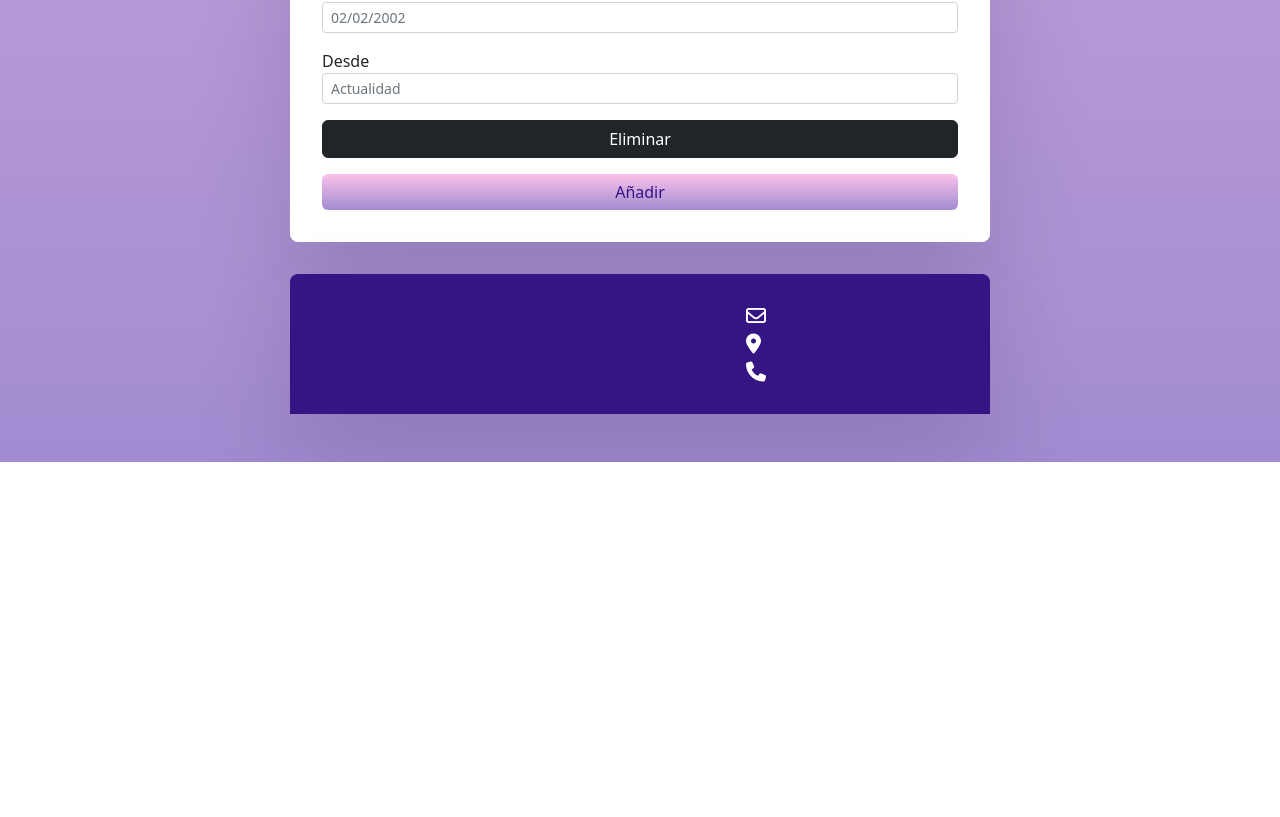
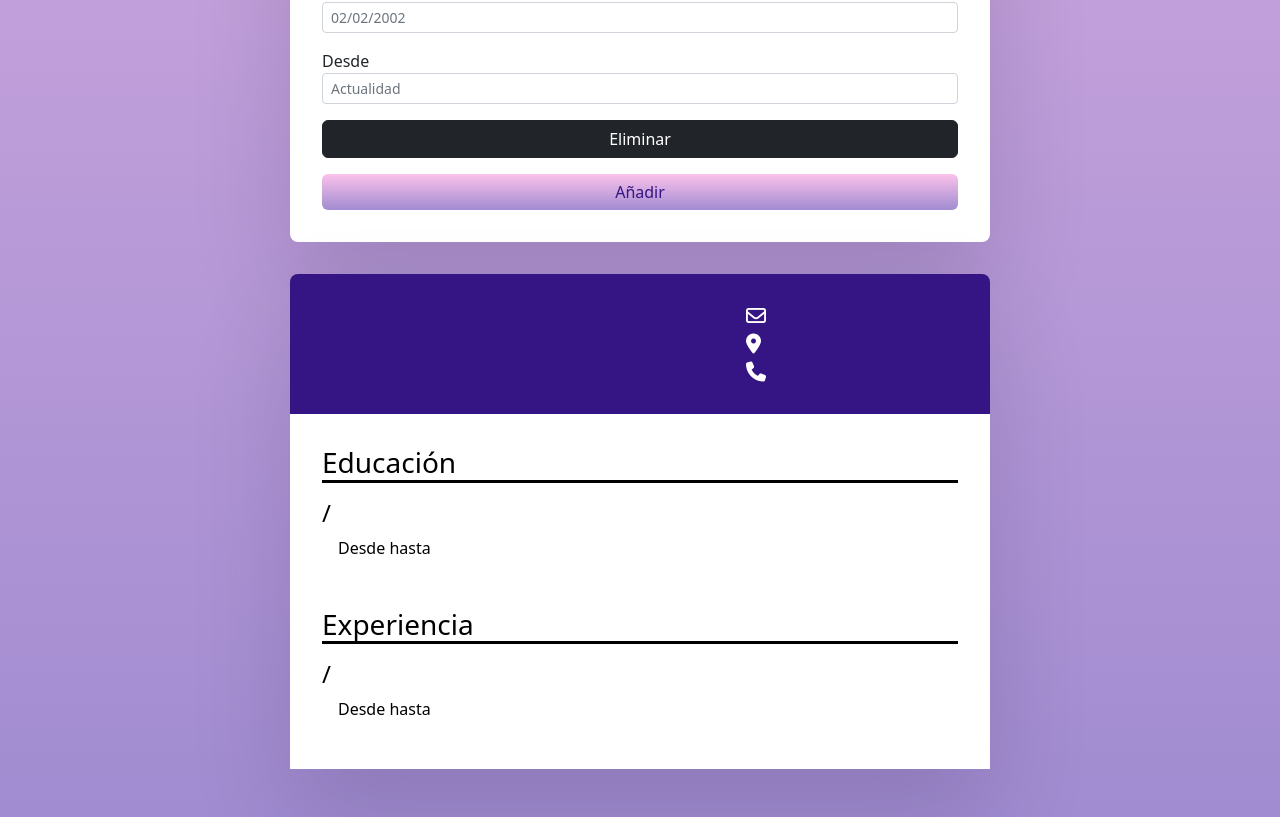
Before and after one commit to venutti/cv-project, a React (Create React App) app: page / in a window 1280 px wide. Shown: the part 1459-2276 px from the top of the page. Before the commit the page ends 1921 px from the top, so only its background shows below. Built offline with nearby package versions, Linux system fonts and the light colour scheme.

Commit message:
Agrega visualización del CV

```diff
--- a/public/style.css
+++ b/public/style.css
@@ -1,4 +1,3 @@
-
 .icon-button {
   cursor: pointer;
   font-size: 24px;
@@ -94,3 +93,27 @@ body {
 .cv-preview .info p {
   margin: 0;
 }
+.cv-preview .preview-subtitle {
+  border-bottom: 3px solid black;
+  margin-bottom: 1rem;
+}
+.cv-preview .education-info,
+.cv-preview .experience-info {
+  padding: 2rem;
+  background-color: #ffffff;
+  color: black;
+}
+.item-preview {
+  margin-bottom: 1rem;
+}
+.item-preview span {
+  opacity: 0.6;
+}
+.item-preview p {
+  margin: 0;
+  display: inline-block;
+  margin-right: 1rem;
+}
+.cv-preview .experience-info {
+  padding-top: 0;
+}
--- /dev/null
+++ b/src/components/CVPreview/EducationItemPreview.js
@@ -0,0 +1,20 @@
+import React from "react";
+
+class EducationItemPreview extends React.Component {
+  render() {
+    const { universityName, city, degree, from, to } = this.props.educationData;
+    return (
+      <div className="item-preview">
+        <h4>
+          {degree} / <span>{universityName}</span>
+        </h4>
+        <p>{city}</p>
+        <p>
+          Desde {from} hasta {to}
+        </p>
+      </div>
+    );
+  }
+}
+
+export default EducationItemPreview;
--- a/src/components/CVPreview/EducationPreview.js
+++ b/src/components/CVPreview/EducationPreview.js
@@ -1,8 +1,20 @@
 import React from "react";
+import EducationItemPreview from "./EducationItemPreview";
 
 class EducationPreview extends React.Component {
+  renderEducationItemPreview(educationData) {
+    return educationData.map((education) => (
+      <EducationItemPreview key={education.id} educationData={education} />
+    ));
+  }
+
   render() {
-    return;
+    return (
+      <div className="education-info">
+        <h3 className="preview-subtitle">Educación</h3>
+        {this.renderEducationItemPreview(this.props.educationData)}
+      </div>
+    );
   }
 }
 
--- /dev/null
+++ b/src/components/CVPreview/ExperienceItemPreview.js
@@ -0,0 +1,20 @@
+import React from "react";
+
+class ExperienceItemPreview extends React.Component {
+  render() {
+    const { position, company, city, from, to } = this.props.experienceData;
+    return (
+      <div className="item-preview">
+        <h4>
+          {position} / <span>{company}</span>
+        </h4>
+        <p>{city}</p>
+        <p>
+          Desde {from} hasta {to}
+        </p>
+      </div>
+    );
+  }
+}
+
+export default ExperienceItemPreview;
--- a/src/components/CVPreview/ExperiencePreview.js
+++ b/src/components/CVPreview/ExperiencePreview.js
@@ -1,8 +1,20 @@
 import React from "react";
+import ExperienceItemPreview from "./ExperienceItemPreview";
 
 class ExperiencePreview extends React.Component {
+  renderExperienceItemPreview(experienceData) {
+    return experienceData.map((experience) => (
+      <ExperienceItemPreview key={experience.id} experienceData={experience} />
+    ));
+  }
+
   render() {
-    return;
+    return (
+      <div className="experience-info">
+        <h3 className="preview-subtitle">Experiencia</h3>
+        {this.renderExperienceItemPreview(this.props.experienceData)}
+      </div>
+    );
   }
 }
 
--- a/src/components/Main.js
+++ b/src/components/Main.js
@@ -2,37 +2,7 @@ import React from "react";
 import uniqid from "uniqid";
 import CVPreview from "./CVPreview/CVPreview";
 import CVForm from "./CVForm/CVForm";
-
-const cvEmpty = {
-  personalData: {
-    firstName: "",
-    lastName: "",
-    title: "",
-    address: "",
-    phoneNumber: "",
-    email: "",
-  },
-  experienceData: [
-    {
-      id: uniqid(),
-      position: "",
-      company: "",
-      city: "",
-      from: "",
-      to: "",
-    },
-  ],
-  educationData: [
-    {
-      id: uniqid(),
-      universityName: "",
-      city: "",
-      degree: "",
-      from: "",
-      to: "",
-    },
-  ],
-};
+import { cvEmpty } from "./assets/cvSamples";
 
 class Main extends React.Component {
   constructor(props) {
--- /dev/null
+++ b/src/components/assets/cvSamples.js
@@ -0,0 +1,81 @@
+import uniqid from "uniqid";
+
+const cvEmpty = {
+  personalData: {
+    firstName: "",
+    lastName: "",
+    title: "",
+    address: "",
+    phoneNumber: "",
+    email: "",
+  },
+  experienceData: [
+    {
+      id: uniqid(),
+      position: "",
+      company: "",
+      city: "",
+      from: "",
+      to: "",
+    },
+  ],
+  educationData: [
+    {
+      id: uniqid(),
+      universityName: "",
+      city: "",
+      degree: "",
+      from: "",
+      to: "",
+    },
+  ],
+};
+
+const cvExample = {
+  personalData: {
+    firstName: "Lionel",
+    lastName: "Messi",
+    title: "Futolista Consagrado / Leyenda",
+    address: "Qatar",
+    phoneNumber: "-",
+    email: "messilove@gmail.com",
+  },
+  experienceData: [
+    {
+      id: uniqid(),
+      position: "Futbolista en Barcelona",
+      company: "Barcelona FC",
+      city: "Barcelona",
+      from: "2018",
+      to: "2021",
+    },
+    {
+      id: uniqid(),
+      position: "Futbolista en PSG",
+      company: "PSG",
+      city: "París",
+      from: "2021",
+      to: "Actualidad",
+    },
+  ],
+  educationData: [
+    {
+      id: uniqid(),
+      universityName: "Colegio Pellegrini",
+      city: "CABA",
+      degree: "Título Secundario",
+      from: "1990",
+      to: "1996",
+    },
+    {
+      id: uniqid(),
+      universityName: "UADE",
+      city: "CABA",
+      degree: "Contador",
+      from: "1998",
+      to: "2004",
+    },
+  ],
+};
+
+export { cvEmpty, cvExample };
```
